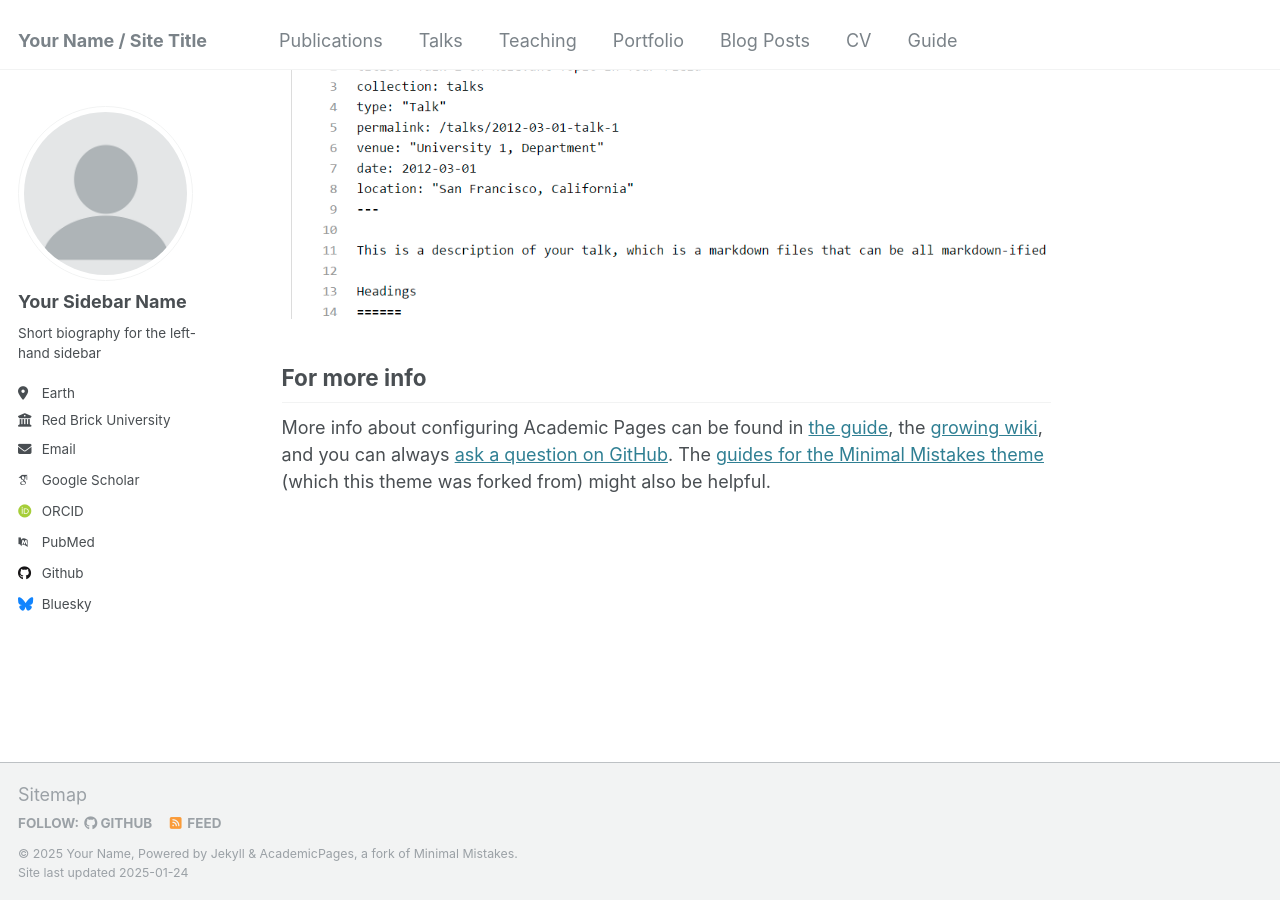
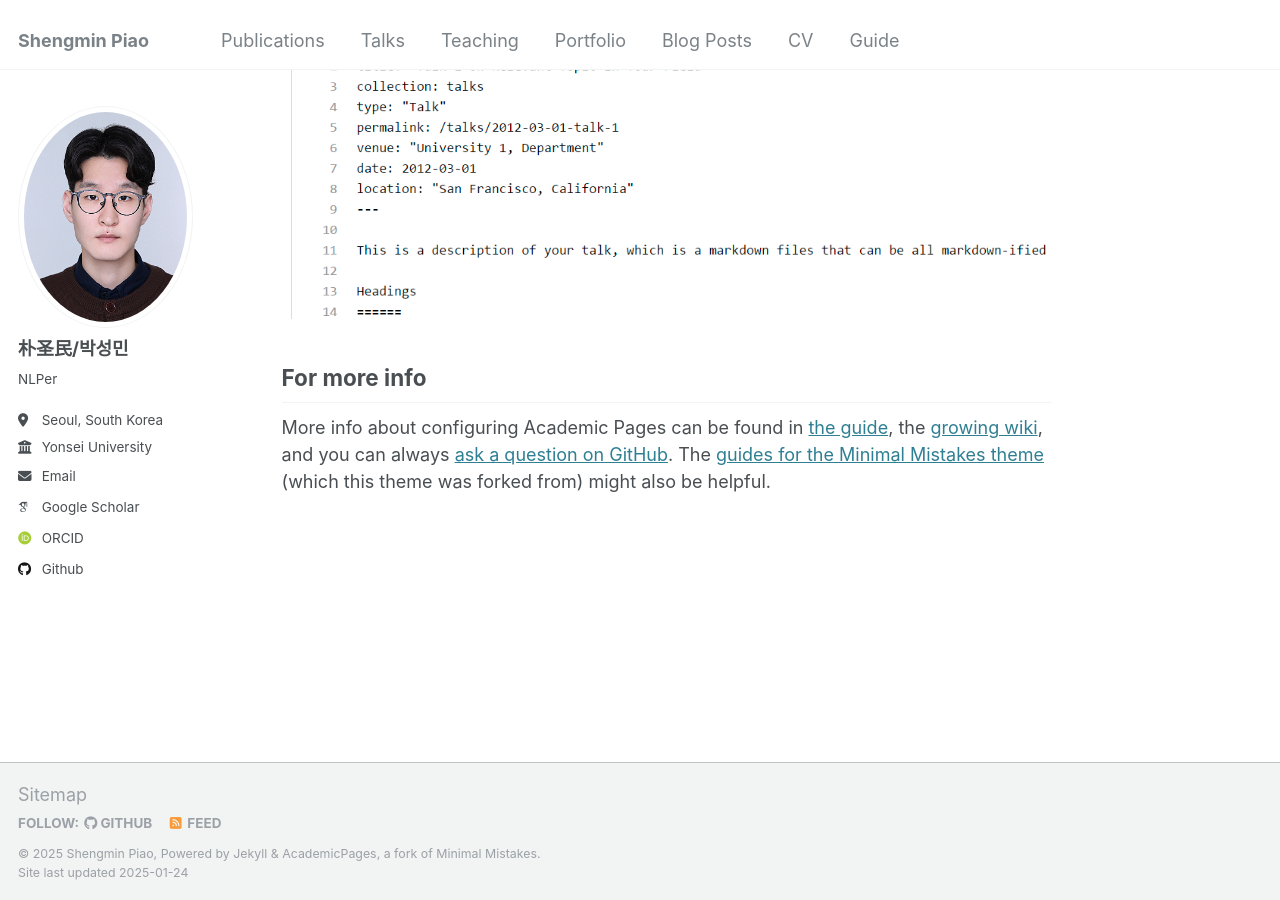
Before and after one commit to shengminp/shengminp.github.io, a Jekyll site: the page built from _pages/about.md, in a window 1280 px wide and 900 px high, scrolled down 2643 px. Built offline with Jekyll 4.4.1, drawn with Linux system fonts in a browser that asks for light colours; some web fonts are replaced.

Commit message:
Update _config.yml

```diff
--- a/_config.yml
+++ b/_config.yml
@@ -8,35 +8,35 @@
 
 # Basic Site Settings
 locale                   : "en-US"
-title                    : "Your Name / Site Title"
+title                    : "Shengmin Piao"
 title_separator          : "-"
-name                     : &name "Your Name"
-description              : &description "personal description"
-url                      : https://academicpages.github.io # the base hostname & protocol for your site e.g. "https://[your GitHub username].github.io"
+name                     : &name "Shengmin Piao"
+description              : &description "Graduate student at Yonsei University"
+url                      : https://shengminp.github.io # the base hostname & protocol for your site e.g. "https://[your GitHub username].github.io"
 baseurl                  : "" # the subpath of your site, e.g. "/blog"
-repository               : "academicpages/academicpages.github.io"
+repository               : "shengminp.github.io"
 
 # Site Author - The following control what appear as part of the author content on the side bar.
 #               If a field is blank the icon and link will not appear, otherwise it will be shown.
 #               Additional customization can be done by editing /_includes/author-profile.html
 author:
   # Biographic information
-  avatar           : "profile.png"
-  name             : "Your Sidebar Name"
+  avatar           : "me.jpg"
+  name             : "朴圣民/박성민"
   pronouns         : # example: "she/her"
-  bio              : "Short biography for the left-hand sidebar"
-  location         : "Earth"
-  employer         : "Red Brick University"
+  bio              : "NLPer"
+  location         : "Seoul, South Korea"
+  employer         : "Yonsei University"
   uri              : # URL
-  email            : "none@example.org"
+  email            : "shengminp@yonsei.ac.kr"
 
   # Academic websites
   arxiv            : # URL - Update with the correct link to your profile
-  googlescholar    : "https://scholar.google.com/citations?user=PS_CX0AAAAAJ"
+  googlescholar    : "https://scholar.google.com/citations?user=_OdS1k8AAAAJ"
   impactstory      : # URL
-  orcid            : "http://orcid.org/yourorcidurl"
+  orcid            : "http://orcid.org/0000-0003-2358-9797"
   semantic         : # URL
-  pubmed           : "https://www.ncbi.nlm.nih.gov/pubmed/?term=john+snow"
+  pubmed           : # URL
   researchgate     : # URL
   scopus           : # URL
 
@@ -44,12 +44,12 @@ author:
   bitbucket        : # Username - Update with your username on the site
   codepen          : # Username
   dribbble         : # Username
-  github           : "academicpages"
+  github           : "shengminp"
   kaggle           : # Username
   stackoverflow    : # User number or user number and name (i.e., use "1" or "1/jeff-atwood")
 
   # Social media
-  bluesky          : "bsky.app" # Replace this with you Bluesky username
+  bluesky          : # Username
   facebook         : # Username
   flickr           : # Username
   foursquare       : # Username
```
